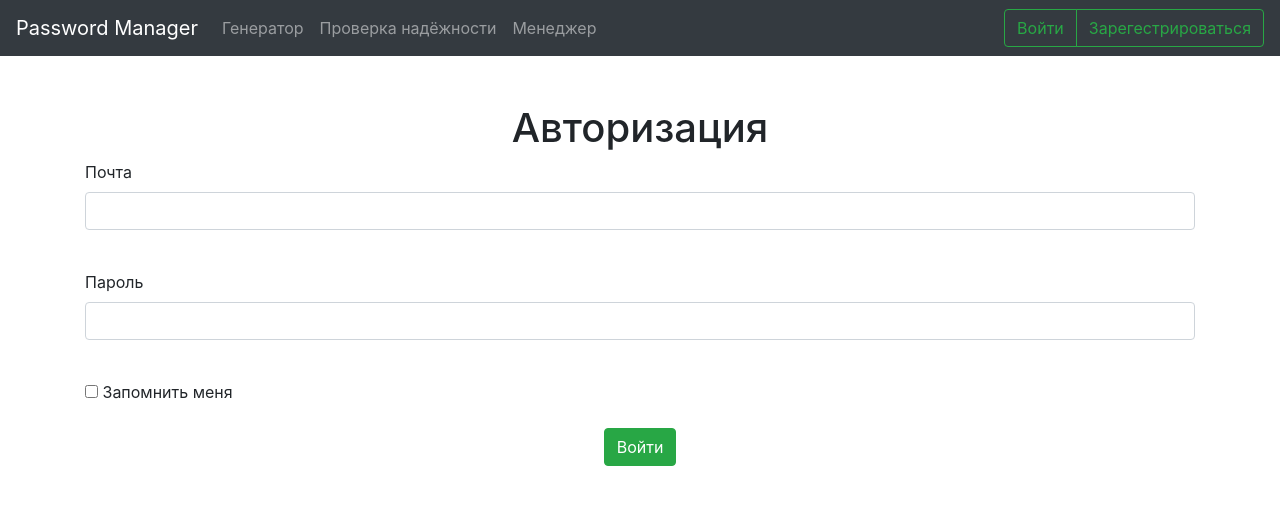
After one commit to Nezell4ik/WEB-password-manger-, a Flask app: page /login in a window 1280 px wide. The commit adds this page. Shown: the top 505 px of the page. Run offline with Flask 2, Linux system fonts and the light colour scheme; some libraries are stand-ins or nearby versions.

Commit message:
Добавил авторизацию.

```diff
--- a/data/users.py
+++ b/data/users.py
@@ -1,12 +1,13 @@
 import datetime
 import sqlalchemy
+from flask_login import UserMixin
 from sqlalchemy import orm
 from werkzeug.security import generate_password_hash, check_password_hash
 
 from .db_session import SqlAlchemyBase
 
 
-class User(SqlAlchemyBase):
+class User(SqlAlchemyBase, UserMixin):
     __tablename__ = 'users'
 
     id = sqlalchemy.Column(sqlalchemy.Integer, primary_key=True, autoincrement=True)
--- a/main.py
+++ b/main.py
@@ -1,6 +1,7 @@
 from flask import Flask, render_template, redirect, request, make_response, session
+from flask_login import LoginManager, login_user, login_required, logout_user
 from flask_wtf import FlaskForm
-from wtforms import PasswordField, StringField, TextAreaField, SubmitField
+from wtforms import PasswordField, StringField, TextAreaField, SubmitField, BooleanField
 from wtforms.fields.html5 import EmailField
 from wtforms.validators import DataRequired
 
@@ -10,6 +11,8 @@ from data.users import User
 app = Flask(__name__)
 app.config['SECRET_KEY'] = 'yandexlyceum_secret_key'
 
+login_manager = LoginManager()
+login_manager.init_app(app)
 
 
 def main():
@@ -25,6 +28,12 @@ def main():
         password = PasswordField('Пароль', validators=[DataRequired()])
         password_again = PasswordField('Повторите пароль', validators=[DataRequired()])
         name = StringField('Имя пользователя', validators=[DataRequired()])
+        submit = SubmitField('Войти')
+
+    class LoginForm(FlaskForm):
+        email = EmailField('Почта', validators=[DataRequired()])
+        password = PasswordField('Пароль', validators=[DataRequired()])
+        remember_me = BooleanField('Запомнить меня')
         submit = SubmitField('Войти')
 
     @app.route('/register', methods=['GET', 'POST'])
@@ -50,6 +59,31 @@ def main():
             return redirect('/login')
         return render_template('register.html', title='Регистрация', form=form)
 
+    @login_manager.user_loader
+    def load_user(user_id):
+        session = db_session.create_session()
+        return session.query(User).get(user_id)
+
+    @app.route('/login', methods=['GET', 'POST'])
+    def login():
+        form = LoginForm()
+        if form.validate_on_submit():
+            session = db_session.create_session()
+            user = session.query(User).filter(User.email == form.email.data).first()
+            if user and user.check_password(form.password.data):
+                login_user(user, remember=form.remember_me.data)
+                return redirect("/")
+            return render_template('login.html',
+                                   message="Неправильный логин или пароль",
+                                   form=form)
+        return render_template('login.html', title='Авторизация', form=form)
+
+    @app.route('/logout')
+    @login_required
+    def logout():
+        logout_user()
+        return redirect("/")
+
     @app.route("/genpass")
     def genpass():
         session = db_session.create_session()
@@ -61,6 +95,7 @@ def main():
         return render_template("testpass.html")
 
     @app.route("/manager")
+    @login_required
     def manager():
         session = db_session.create_session()
         return render_template("manager.html")
--- a/templates/base.html
+++ b/templates/base.html
@@ -32,10 +32,17 @@
             </li>
         </ul>
 
+        {% if current_user.is_authenticated %}
+        <a class="navbar-brand" href="/logout">{{ current_user.name }}</a>
+        {% else %}
+        <p>
         <div class="btn-group" role="group" aria-label="Basic example">
             <a type="button" href="/login" class="btn btn-outline-success">Войти</a>
             <a type="button" href="/register" class="btn btn-outline-success">Зарегестрироваться</a>
         </div>
+        </p>
+        {% endif %}
+
 
     </div>
 </nav>
--- /dev/null
+++ b/templates/login.html
@@ -0,0 +1,32 @@
+{% extends "base.html" %}
+
+{% block content %}
+<div class="container">
+    <br><br>
+    <center><h1>Авторизация</h1></center>
+    <form action="" method="post">
+        {{ form.hidden_tag() }}
+        <p>
+            {{ form.email.label }}<br>
+            {{ form.email(class="form-control", type="email") }}<br>
+            {% for error in form.email.errors %}
+        <div class="alert alert-danger" role="alert">
+            {{ error }}
+        </div>
+        {% endfor %}
+        </p>
+        <p>
+            {{ form.password.label }}<br>
+            {{ form.password(class="form-control", type="password") }}<br>
+            {% for error in form.password.errors %}
+        <div class="alert alert-danger" role="alert">
+            {{ error }}
+        </div>
+        {% endfor %}
+        </p>
+        <p>{{ form.remember_me() }} {{ form.remember_me.label }}</p>
+        <center><p>{{ form.submit(type="submit", class="btn btn-success") }}</p></center>
+        <div>{{ message }}</div>
+    </form>
+</div>
+{% endblock %}
```
